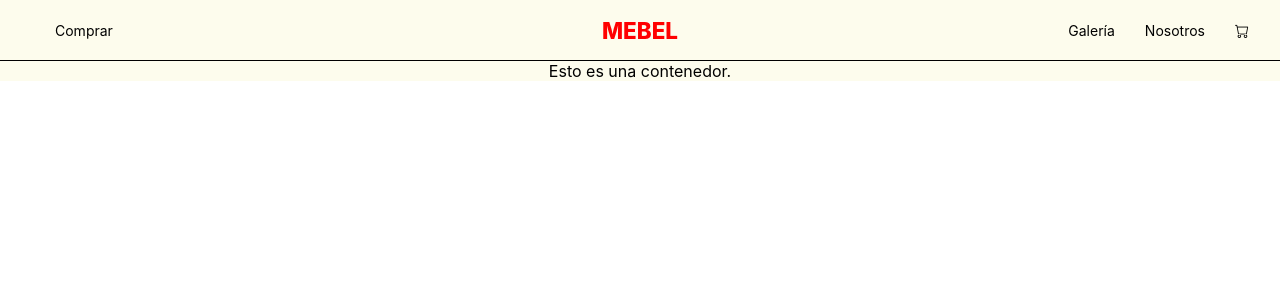
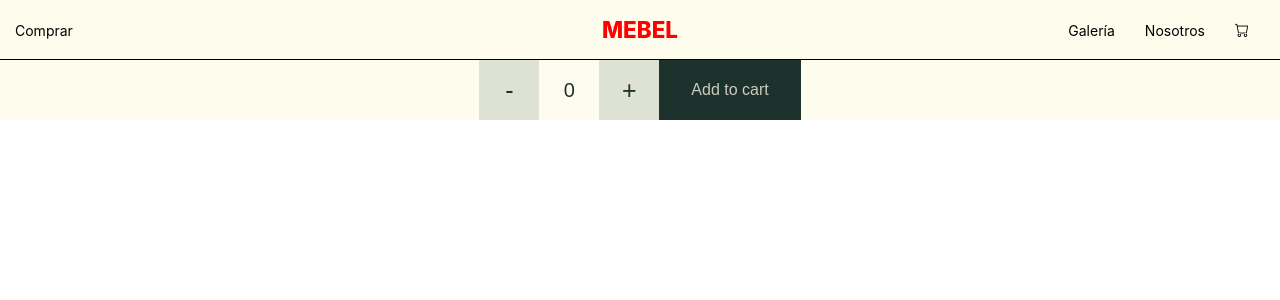
Before and after one commit to tomastd01/tryhardy-react-torresdiaz, a React (Create React App) app: page / in a window 1280 px wide. Shown: the top 300 px of the page. Built offline with nearby package versions, Linux system fonts and the light colour scheme.

Commit message:
item counter

```diff
--- a/src/App.jsx
+++ b/src/App.jsx
@@ -8,7 +8,7 @@ function App() {
   return (
     <div className="App">
       <NavBar />
-      <ItemListContainer greeting="Esto es una contenedor." />
+      <ItemListContainer />
     </div>
   );
 }
--- a/src/components/CartWidget/CartWidget.jsx
+++ b/src/components/CartWidget/CartWidget.jsx
@@ -3,7 +3,7 @@ import React from 'react';
 function CartWidget() {
     return (
         <>
-            <li className='nav__item'><a className='nav__link' href="#"><i class="bi bi-cart"></i></a></li>
+            <li className='nav__item'><a className='nav__link' href="#"><i className="bi bi-cart"></i></a></li>
         </>
     );
 }
--- /dev/null
+++ b/src/components/ItemCount/ItemCount.css
@@ -0,0 +1,52 @@
+* {
+    padding: 0;
+    margin: 0;
+    box-sizing: border-box;
+}
+
+
+.itemCounterContainer, .itemCounter {
+    display: flex;
+    flex-direction: row;
+    justify-content: center;
+    align-items: center;
+}
+
+.itemCounter__btn, #quantity {
+    border: 0;
+    width: 3.75rem;
+    height: 3.75rem;
+    cursor: pointer;
+    color: #1d322d;
+}
+
+.itemCounter__btn {
+    font-size: 25px;
+    background-color: #dee2d2;
+    transition: all 300ms ease;
+}
+
+#quantity {
+    text-align: center;
+    font-size: 20px;
+    background-color: #fdfcee;
+}
+
+.addToCart__btn {
+    font-size: 16px;
+    height: 3.75rem;
+    padding: 0 2rem;
+    background-color: #1d322d;
+    color: #cbcac0;
+    border: 0;
+    cursor: pointer;
+    transition: all 300ms ease;
+}
+
+.itemCounter__btn:hover {
+    background-color: #c8ccbb;
+}
+
+.addToCart__btn:hover {
+    background-color: black;
+}
--- /dev/null
+++ b/src/components/ItemCount/ItemCount.jsx
@@ -0,0 +1,32 @@
+import React, {useState} from 'react';
+import "./ItemCount.css"
+
+function ItemCount ( {stock, initial, onAdd} ) {
+    const [count, setCount] = useState(initial)
+
+    function minusBtn() {
+        if (count > initial) {
+            setCount(count - 1)
+        }
+    }
+
+    function plusBtn() {
+        if (count < stock) {
+            setCount(count + 1)
+        }
+    }
+
+
+    return (
+        <div className='itemCounterContainer'>
+            <div className='itemCounter'>
+                <button className='itemCounter__btn' onClick={ () => minusBtn() }>-</button>
+                <input readOnly id="quantity" value={count} />
+                <button className='itemCounter__btn' onClick={ () => plusBtn() }>+</button>
+            </div>
+            <button className='addToCart__btn' onClick={() => onAdd()}>Add to cart</button>
+        </div>
+    )
+}
+
+export default ItemCount;
--- a/src/components/ItemListContainer/ItemListContainer.jsx
+++ b/src/components/ItemListContainer/ItemListContainer.jsx
@@ -1,11 +1,18 @@
 import React from "react";
+import ItemCount from "../ItemCount/ItemCount";
 import './ItemListContainer.css'
 
 function ItemListContainer(props) {
+
+    function msg() {
+        console.log("producto añadido al carrito")
+    }
+
     return (
         <div className="itemListContainer">
-            {props.greeting}
+            <ItemCount stock={10} initial={0} onAdd={msg} />
         </div>
     )
+
 }
 export default ItemListContainer;
```
